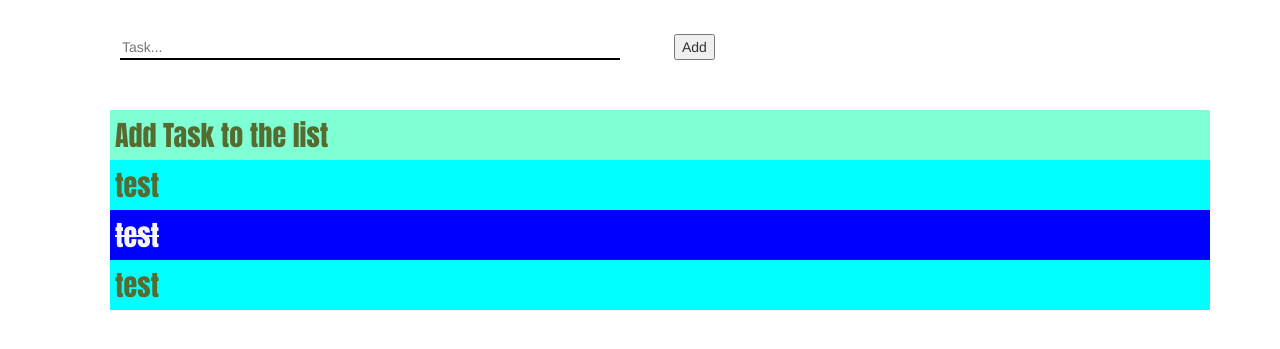
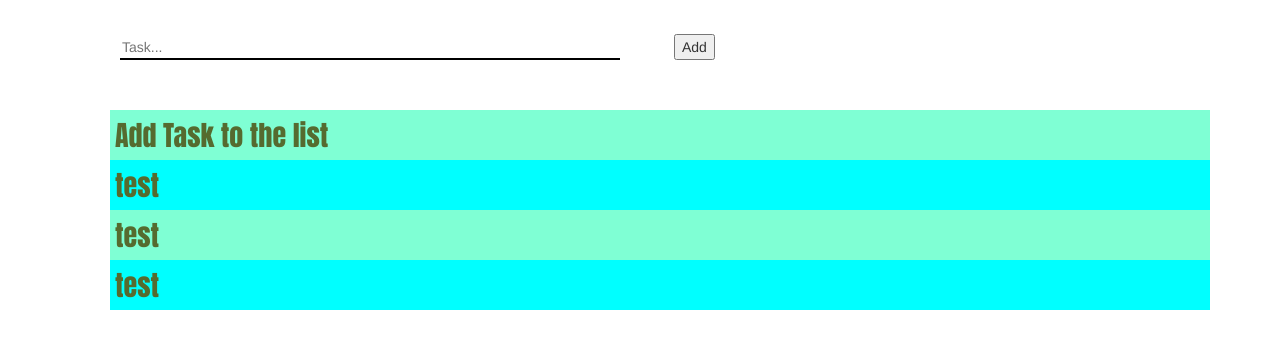
Before and after one commit to AbhishekN19/coding-examples, a plain HTML site: page todo-list/index.html in a window 1280 px wide. Shown: the part 101-450 px from the top of the page. Drawn offline with nearby package versions, Linux system fonts and the light colour scheme.

Commit message:
tested few things

```diff
--- a/todo-list/style.css
+++ b/todo-list/style.css
@@ -26,7 +26,7 @@ li:hover {
 
 /* ---------------------- classes ----------------------  */
 
-li.crossout {
+ul li.checked {
     text-decoration: line-through;
     background-color: blue;
     color: whitesmoke;
```
